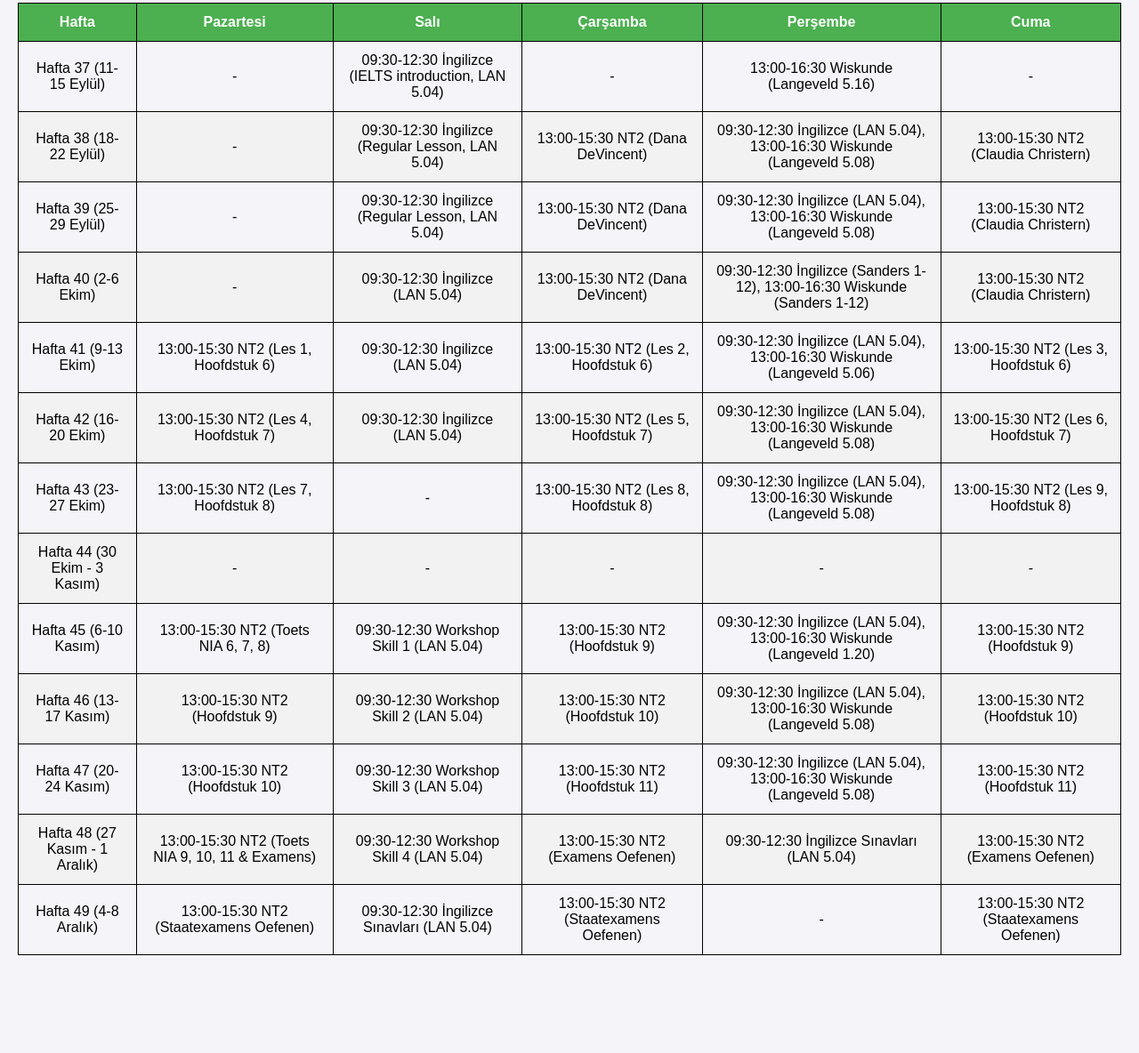
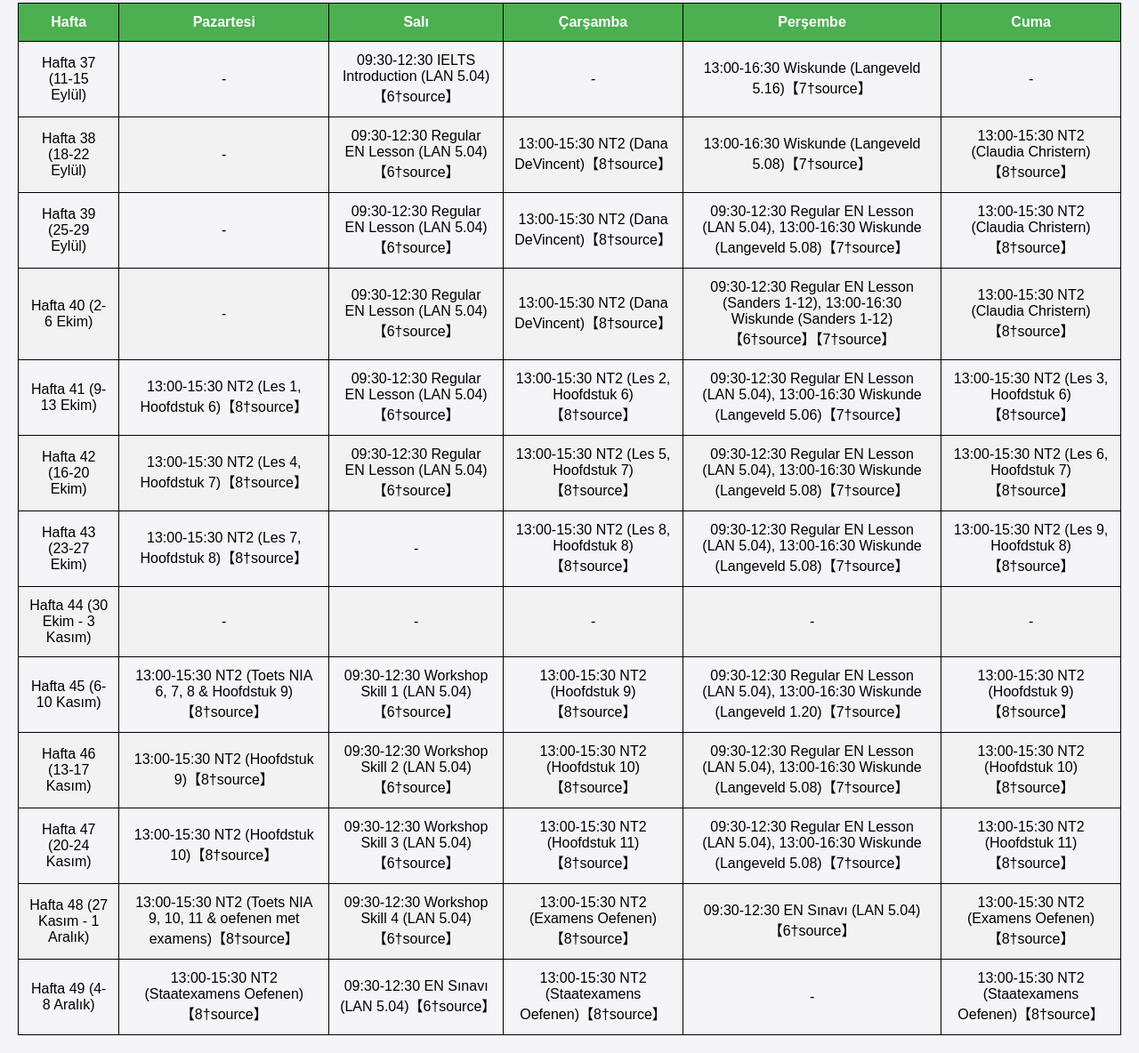
Before and after one commit to ihsanalgul/gp, a plain HTML site: page index.html in a window 1280 px wide. Shown: the part 77-1261 px from the top of the page at 89% size. Before the commit the page ends 1171 px from the top, so only its background shows below. Drawn offline with Linux system fonts and the light colour scheme.

Commit message:
Update index.html

```diff
--- a/index.html
+++ b/index.html
@@ -52,58 +52,58 @@
             <tr>
                 <td>Hafta 37 (11-15 Eylül)</td>
                 <td>-</td>
-                <td>09:30-12:30 İngilizce (IELTS introduction, LAN 5.04)</td>
+                <td>09:30-12:30 IELTS Introduction (LAN 5.04)【6†source】</td>
                 <td>-</td>
-                <td>13:00-16:30 Wiskunde (Langeveld 5.16)</td>
+                <td>13:00-16:30 Wiskunde (Langeveld 5.16)【7†source】</td>
                 <td>-</td>
             </tr>
             <tr>
                 <td>Hafta 38 (18-22 Eylül)</td>
                 <td>-</td>
-                <td>09:30-12:30 İngilizce (Regular Lesson, LAN 5.04)</td>
-                <td>13:00-15:30 NT2 (Dana DeVincent)</td>
-                <td>09:30-12:30 İngilizce (LAN 5.04), 13:00-16:30 Wiskunde (Langeveld 5.08)</td>
-                <td>13:00-15:30 NT2 (Claudia Christern)</td>
+                <td>09:30-12:30 Regular EN Lesson (LAN 5.04)【6†source】</td>
+                <td>13:00-15:30 NT2 (Dana DeVincent)【8†source】</td>
+                <td>13:00-16:30 Wiskunde (Langeveld 5.08)【7†source】</td>
+                <td>13:00-15:30 NT2 (Claudia Christern)【8†source】</td>
             </tr>
             <tr>
                 <td>Hafta 39 (25-29 Eylül)</td>
                 <td>-</td>
-                <td>09:30-12:30 İngilizce (Regular Lesson, LAN 5.04)</td>
-                <td>13:00-15:30 NT2 (Dana DeVincent)</td>
-                <td>09:30-12:30 İngilizce (LAN 5.04), 13:00-16:30 Wiskunde (Langeveld 5.08)</td>
-                <td>13:00-15:30 NT2 (Claudia Christern)</td>
+                <td>09:30-12:30 Regular EN Lesson (LAN 5.04)【6†source】</td>
+                <td>13:00-15:30 NT2 (Dana DeVincent)【8†source】</td>
+                <td>09:30-12:30 Regular EN Lesson (LAN 5.04), 13:00-16:30 Wiskunde (Langeveld 5.08)【7†source】</td>
+                <td>13:00-15:30 NT2 (Claudia Christern)【8†source】</td>
             </tr>
             <tr>
                 <td>Hafta 40 (2-6 Ekim)</td>
                 <td>-</td>
-                <td>09:30-12:30 İngilizce (LAN 5.04)</td>
-                <td>13:00-15:30 NT2 (Dana DeVincent)</td>
-                <td>09:30-12:30 İngilizce (Sanders 1-12), 13:00-16:30 Wiskunde (Sanders 1-12)</td>
-                <td>13:00-15:30 NT2 (Claudia Christern)</td>
+                <td>09:30-12:30 Regular EN Lesson (LAN 5.04)【6†source】</td>
+                <td>13:00-15:30 NT2 (Dana DeVincent)【8†source】</td>
+                <td>09:30-12:30 Regular EN Lesson (Sanders 1-12), 13:00-16:30 Wiskunde (Sanders 1-12)【6†source】【7†source】</td>
+                <td>13:00-15:30 NT2 (Claudia Christern)【8†source】</td>
             </tr>
             <tr>
                 <td>Hafta 41 (9-13 Ekim)</td>
-                <td>13:00-15:30 NT2 (Les 1, Hoofdstuk 6)</td>
-                <td>09:30-12:30 İngilizce (LAN 5.04)</td>
-                <td>13:00-15:30 NT2 (Les 2, Hoofdstuk 6)</td>
-                <td>09:30-12:30 İngilizce (LAN 5.04), 13:00-16:30 Wiskunde (Langeveld 5.06)</td>
-                <td>13:00-15:30 NT2 (Les 3, Hoofdstuk 6)</td>
+                <td>13:00-15:30 NT2 (Les 1, Hoofdstuk 6)【8†source】</td>
+                <td>09:30-12:30 Regular EN Lesson (LAN 5.04)【6†source】</td>
+                <td>13:00-15:30 NT2 (Les 2, Hoofdstuk 6)【8†source】</td>
+                <td>09:30-12:30 Regular EN Lesson (LAN 5.04), 13:00-16:30 Wiskunde (Langeveld 5.06)【7†source】</td>
+                <td>13:00-15:30 NT2 (Les 3, Hoofdstuk 6)【8†source】</td>
             </tr>
             <tr>
                 <td>Hafta 42 (16-20 Ekim)</td>
-                <td>13:00-15:30 NT2 (Les 4, Hoofdstuk 7)</td>
-                <td>09:30-12:30 İngilizce (LAN 5.04)</td>
-                <td>13:00-15:30 NT2 (Les 5, Hoofdstuk 7)</td>
-                <td>09:30-12:30 İngilizce (LAN 5.04), 13:00-16:30 Wiskunde (Langeveld 5.08)</td>
-                <td>13:00-15:30 NT2 (Les 6, Hoofdstuk 7)</td>
+                <td>13:00-15:30 NT2 (Les 4, Hoofdstuk 7)【8†source】</td>
+                <td>09:30-12:30 Regular EN Lesson (LAN 5.04)【6†source】</td>
+                <td>13:00-15:30 NT2 (Les 5, Hoofdstuk 7)【8†source】</td>
+                <td>09:30-12:30 Regular EN Lesson (LAN 5.04), 13:00-16:30 Wiskunde (Langeveld 5.08)【7†source】</td>
+                <td>13:00-15:30 NT2 (Les 6, Hoofdstuk 7)【8†source】</td>
             </tr>
             <tr>
                 <td>Hafta 43 (23-27 Ekim)</td>
-                <td>13:00-15:30 NT2 (Les 7, Hoofdstuk 8)</td>
+                <td>13:00-15:30 NT2 (Les 7, Hoofdstuk 8)【8†source】</td>
                 <td>-</td>
-                <td>13:00-15:30 NT2 (Les 8, Hoofdstuk 8)</td>
-                <td>09:30-12:30 İngilizce (LAN 5.04), 13:00-16:30 Wiskunde (Langeveld 5.08)</td>
-                <td>13:00-15:30 NT2 (Les 9, Hoofdstuk 8)</td>
+                <td>13:00-15:30 NT2 (Les 8, Hoofdstuk 8)【8†source】</td>
+                <td>09:30-12:30 Regular EN Lesson (LAN 5.04), 13:00-16:30 Wiskunde (Langeveld 5.08)【7†source】</td>
+                <td>13:00-15:30 NT2 (Les 9, Hoofdstuk 8)【8†source】</td>
             </tr>
             <tr>
                 <td>Hafta 44 (30 Ekim - 3 Kasım)</td>
@@ -115,43 +115,43 @@
             </tr>
             <tr>
                 <td>Hafta 45 (6-10 Kasım)</td>
-                <td>13:00-15:30 NT2 (Toets NIA 6, 7, 8)</td>
-                <td>09:30-12:30 Workshop Skill 1 (LAN 5.04)</td>
-                <td>13:00-15:30 NT2 (Hoofdstuk 9)</td>
-                <td>09:30-12:30 İngilizce (LAN 5.04), 13:00-16:30 Wiskunde (Langeveld 1.20)</td>
-                <td>13:00-15:30 NT2 (Hoofdstuk 9)</td>
+                <td>13:00-15:30 NT2 (Toets NIA 6, 7, 8 & Hoofdstuk 9)【8†source】</td>
+                <td>09:30-12:30 Workshop Skill 1 (LAN 5.04)【6†source】</td>
+                <td>13:00-15:30 NT2 (Hoofdstuk 9)【8†source】</td>
+                <td>09:30-12:30 Regular EN Lesson (LAN 5.04), 13:00-16:30 Wiskunde (Langeveld 1.20)【7†source】</td>
+                <td>13:00-15:30 NT2 (Hoofdstuk 9)【8†source】</td>
             </tr>
             <tr>
                 <td>Hafta 46 (13-17 Kasım)</td>
-                <td>13:00-15:30 NT2 (Hoofdstuk 9)</td>
-                <td>09:30-12:30 Workshop Skill 2 (LAN 5.04)</td>
-                <td>13:00-15:30 NT2 (Hoofdstuk 10)</td>
-                <td>09:30-12:30 İngilizce (LAN 5.04), 13:00-16:30 Wiskunde (Langeveld 5.08)</td>
-                <td>13:00-15:30 NT2 (Hoofdstuk 10)</td>
+                <td>13:00-15:30 NT2 (Hoofdstuk 9)【8†source】</td>
+                <td>09:30-12:30 Workshop Skill 2 (LAN 5.04)【6†source】</td>
+                <td>13:00-15:30 NT2 (Hoofdstuk 10)【8†source】</td>
+                <td>09:30-12:30 Regular EN Lesson (LAN 5.04), 13:00-16:30 Wiskunde (Langeveld 5.08)【7†source】</td>
+                <td>13:00-15:30 NT2 (Hoofdstuk 10)【8†source】</td>
             </tr>
             <tr>
                 <td>Hafta 47 (20-24 Kasım)</td>
-                <td>13:00-15:30 NT2 (Hoofdstuk 10)</td>
-                <td>09:30-12:30 Workshop Skill 3 (LAN 5.04)</td>
-                <td>13:00-15:30 NT2 (Hoofdstuk 11)</td>
-                <td>09:30-12:30 İngilizce (LAN 5.04), 13:00-16:30 Wiskunde (Langeveld 5.08)</td>
-                <td>13:00-15:30 NT2 (Hoofdstuk 11)</td>
+                <td>13:00-15:30 NT2 (Hoofdstuk 10)【8†source】</td>
+                <td>09:30-12:30 Workshop Skill 3 (LAN 5.04)【6†source】</td>
+                <td>13:00-15:30 NT2 (Hoofdstuk 11)【8†source】</td>
+                <td>09:30-12:30 Regular EN Lesson (LAN 5.04), 13:00-16:30 Wiskunde (Langeveld 5.08)【7†source】</td>
+                <td>13:00-15:30 NT2 (Hoofdstuk 11)【8†source】</td>
             </tr>
             <tr>
                 <td>Hafta 48 (27 Kasım - 1 Aralık)</td>
-                <td>13:00-15:30 NT2 (Toets NIA 9, 10, 11 & Examens)</td>
-                <td>09:30-12:30 Workshop Skill 4 (LAN 5.04)</td>
-                <td>13:00-15:30 NT2 (Examens Oefenen)</td>
-                <td>09:30-12:30 İngilizce Sınavları (LAN 5.04)</td>
-                <td>13:00-15:30 NT2 (Examens Oefenen)</td>
+                <td>13:00-15:30 NT2 (Toets NIA 9, 10, 11 & oefenen met examens)【8†source】</td>
+                <td>09:30-12:30 Workshop Skill 4 (LAN 5.04)【6†source】</td>
+                <td>13:00-15:30 NT2 (Examens Oefenen)【8†source】</td>
+                <td>09:30-12:30 EN Sınavı (LAN 5.04)【6†source】</td>
+                <td>13:00-15:30 NT2 (Examens Oefenen)【8†source】</td>
             </tr>
             <tr>
                 <td>Hafta 49 (4-8 Aralık)</td>
-                <td>13:00-15:30 NT2 (Staatexamens Oefenen)</td>
-                <td>09:30-12:30 İngilizce Sınavları (LAN 5.04)</td>
-                <td>13:00-15:30 NT2 (Staatexamens Oefenen)</td>
+                <td>13:00-15:30 NT2 (Staatexamens Oefenen)【8†source】</td>
+                <td>09:30-12:30 EN Sınavı (LAN 5.04)【6†source】</td>
+                <td>13:00-15:30 NT2 (Staatexamens Oefenen)【8†source】</td>
                 <td>-</td>
-                <td>13:00-15:30 NT2 (Staatexamens Oefenen)</td>
+                <td>13:00-15:30 NT2 (Staatexamens Oefenen)【8†source】</td>
             </tr>
         </tbody>
     </table>
```
